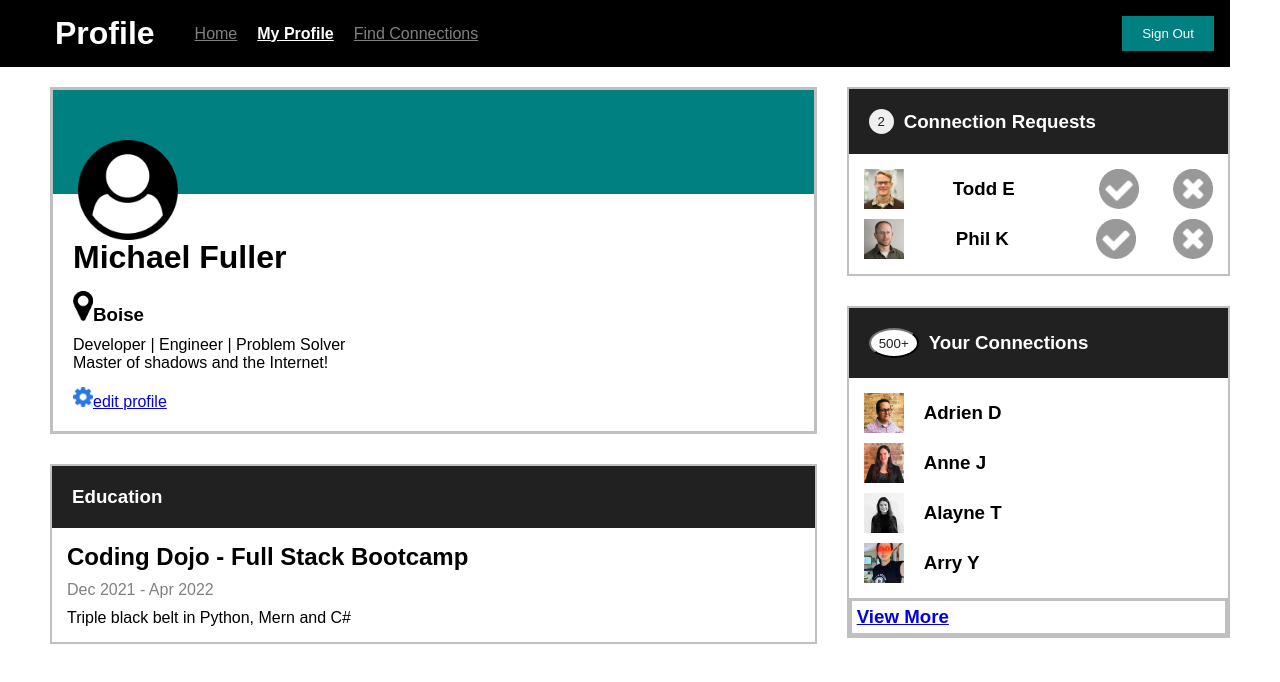
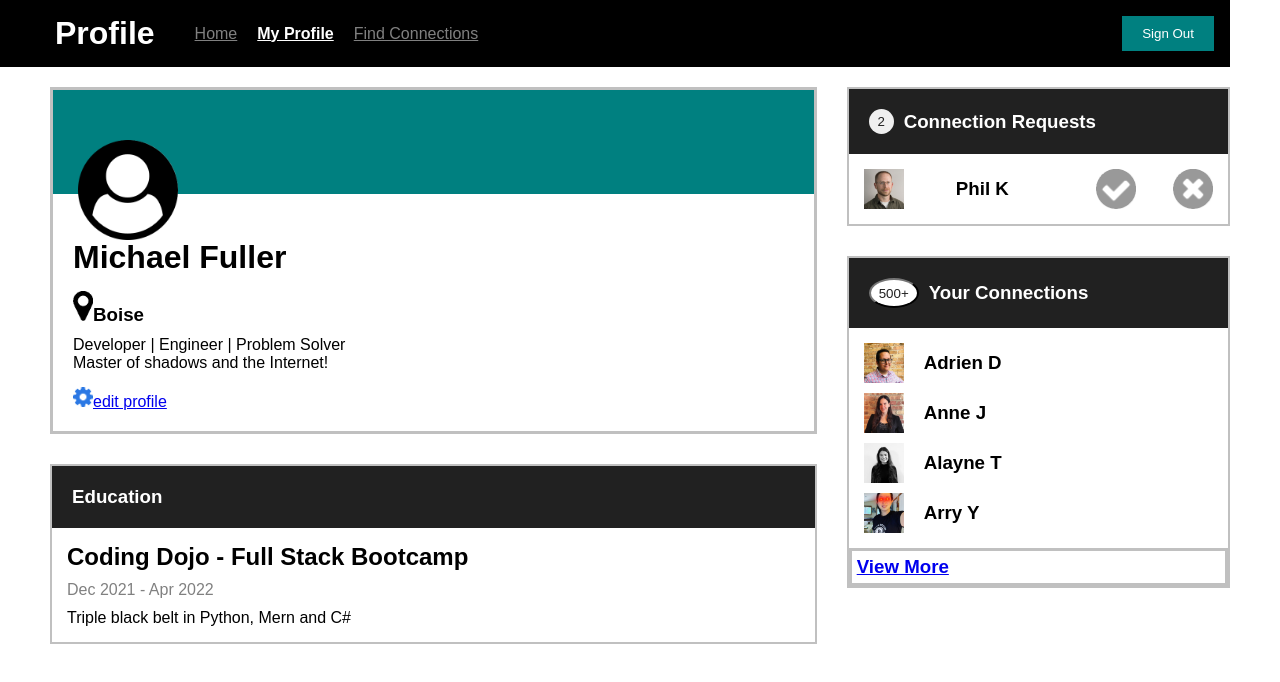
Before and after one commit to Michaelafuller/wf_2021, a plain HTML site: page making_connections/profile_page.html in a window 1280 px wide. Both pictures are taken after a click on the picture 1118 px from the left and 189 px from the top of the page. Drawn offline with Linux system fonts and the light colour scheme.

Commit message:
initial commit

```diff
--- a/making_connections/main.js
+++ b/making_connections/main.js
@@ -7,5 +7,6 @@ function editProfile(){
 }
 
 function acceptDeny(){
-
+    var removeme = document.getElementById("accDeny");
+    removeme.remove();
 }
--- a/making_connections/profile_page.html
+++ b/making_connections/profile_page.html
@@ -53,8 +53,8 @@
                         <button>2</button><h3> Connection Requests</h3>
                     </div>
                     <div id="conreq_body">
-                        <div class="connection_img"><img src="images/todd-s.jpg" alt="a person named todd"><h3>Todd E</h3><img onclick="acceptDeny()" src="images/accept-circle.png" alt="click to accept"><img onclick="acceptDeny()" src="images/close-circle.png" alt="click to deny"></div>
-                        <div class="connection_img"><img src="images/phil-s.jpg" alt="a person named phil"><h3>Phil K</h3><img onclick="acceptDeny()" src="images/accept-circle.png" alt="click to accept"><img onclick="acceptDeny()" src="images/close-circle.png" alt="click to deny"></div>
+                        <div id= "accDeny" class="connection_img"><img src="images/todd-s.jpg" alt="a person named todd"><h3>Todd E</h3><img onclick="acceptDeny()" src="images/accept-circle.png" alt="click to accept"><img onclick="acceptDeny()" src="images/close-circle.png" alt="click to deny"></div>
+                        <div id= "accDeny" class="connection_img"><img src="images/phil-s.jpg" alt="a person named phil"><h3>Phil K</h3><img onclick="acceptDeny()" src="images/accept-circle.png" alt="click to accept"><img onclick="acceptDeny()" src="images/close-circle.png" alt="click to deny"></div>
                     </div>
                 </div>
                 <div id="connections">
```
Also changed, not shown: 2 other files.
